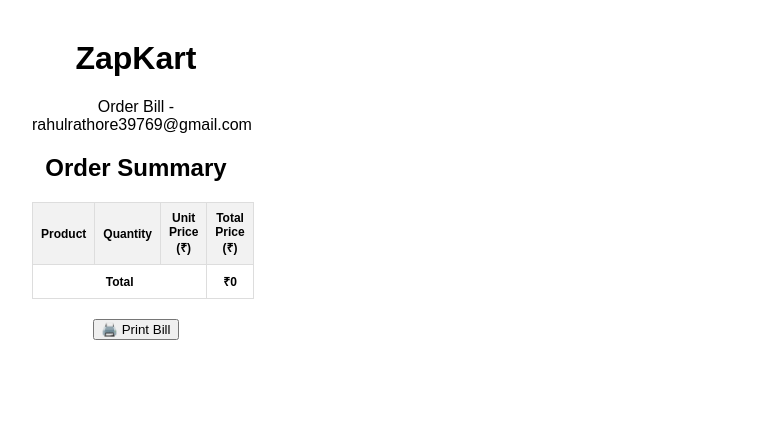
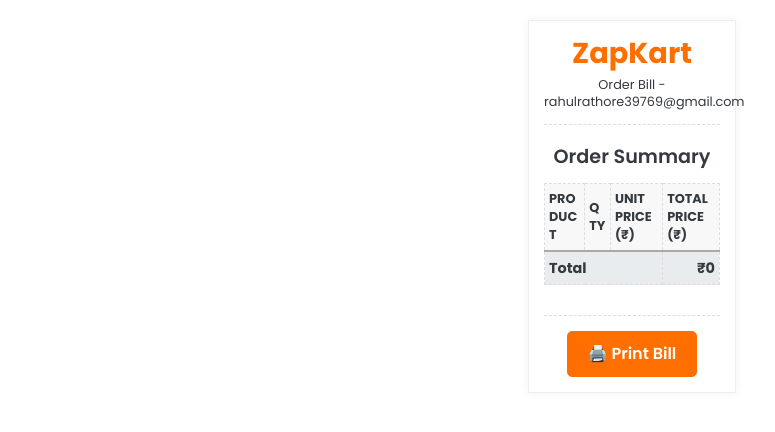
Before and after one commit to rahulrathore579/product_recognition_zapkart, a Flask app: template templates/bill.html in a window 1280 px wide. Shown: the top 432 px of the page, without its empty margins (8-783 px from the left). Run offline with Flask 3, Linux system fonts and the light colour scheme; the template is opened without the code that fills it, so the values that code supplies are empty; a user stored in the database is signed in.

Commit message:
Update bill.html

```diff
--- a/templates/bill.html
+++ b/templates/bill.html
@@ -3,18 +3,132 @@
 <head>
   <meta charset="UTF-8">
   <title>Bill - ZapKart</title>
+  <meta name="viewport" content="width=device-width, initial-scale=1">
+  <link href="https://cdn.jsdelivr.net/npm/bootstrap@5.3.0/dist/css/bootstrap.min.css" rel="stylesheet">
+  <link href="https://fonts.googleapis.com/css2?family=Poppins:wght@400;600;700&display=swap" rel="stylesheet">
   <style>
-    body { font-family: Arial, sans-serif; margin: 40px; width: 55mm; }
-    h2 { text-align: center; }
-    table { width: 100%; border-collapse: collapse; margin-top: 20px; }
-    th, td { border: 1px solid #ddd; padding: 8px; text-align: center; font-size: 12px; }
-    th { background-color: #f2f2f2; }
-    .total-row td { font-weight: bold; }
-    .logo { text-align: center; margin-bottom: 20px; }
-    .print-btn { text-align: center; margin-top: 20px; }
+    /*
+      NOTE: CSS variables are removed here because xhtml2pdf (pisa)
+      does not support them when generating PDFs.
+      Hardcoded hex values are used instead for colors.
+    */
+    body {
+      font-family: 'Poppins', sans-serif;
+      margin: 20px auto;
+      width: 55mm; /* Receipt printer typical width */
+      max-width: 55mm;
+      border: 1px solid #eee;
+      box-shadow: 0 0 10px rgba(0,0,0,0.05);
+      padding: 15px;
+      box-sizing: border-box;
+      color: #343a40; /* --dark-text */
+      line-height: 1.4;
+    }
+
+    h1 {
+      font-size: 1.8rem;
+      font-weight: 700;
+      color: #ff6f00; /* --primary-color */
+      margin-bottom: 5px;
+    }
+
+    h2 {
+      text-align: center;
+      font-size: 1.2rem;
+      font-weight: 600;
+      margin-top: 20px;
+      margin-bottom: 15px;
+      color: #343a40; /* --dark-text */
+    }
+
+    p {
+      font-size: 0.8rem;
+      margin-bottom: 3px;
+    }
+
+    .logo {
+      text-align: center;
+      margin-bottom: 20px;
+      padding-bottom: 10px;
+      border-bottom: 1px dashed #ddd;
+    }
+
+    table {
+      width: 100%;
+      border-collapse: collapse;
+      margin-top: 15px;
+      margin-bottom: 15px;
+      font-size: 0.8rem;
+    }
+
+    th, td {
+      border: 1px dashed #ddd;
+      padding: 6px 4px;
+      text-align: left;
+      word-break: break-word;
+    }
+
+    th {
+      background-color: #f8f8f8;
+      font-weight: 700;
+      color: #343a40; /* --dark-text */
+      text-transform: uppercase;
+    }
+
+    td:nth-child(2),
+    td:nth-child(3),
+    td:nth-child(4) {
+        text-align: right;
+    }
+
+    .total-row td {
+      font-weight: bold;
+      background-color: #e9ecef;
+      border-top: 2px solid #aaa;
+      font-size: 0.9rem;
+    }
+
+    .print-btn {
+      text-align: center;
+      margin-top: 30px;
+      padding-top: 15px;
+      border-top: 1px dashed #ddd;
+    }
+
+    .btn-primary {
+      background-color: #ff6f00; /* --primary-color */
+      border-color: #ff6f00; /* --primary-color */
+      color: #fff; /* --white */
+      padding: 10px 20px;
+      border-radius: 5px;
+      font-weight: 600;
+      transition: background-color 0.3s ease, border-color 0.3s ease;
+    }
+
+    .btn-primary:hover {
+      background-color: #e06000;
+      border-color: #e06000;
+    }
+
+    /* Print Specific Styles */
     @media print {
+      body {
+        margin: 0;
+        width: auto;
+        max-width: none;
+        border: none;
+        box-shadow: none;
+        padding: 0;
+        font-size: 10pt;
+      }
       .print-btn { display: none; }
-      body { margin: 0; }
+      h1 { font-size: 1.5rem; }
+      h2 { font-size: 1rem; }
+      p { font-size: 0.7rem; }
+      table { margin-top: 10px; margin-bottom: 10px; }
+      th, td { border: 1px solid #ddd; padding: 5px; font-size: 9pt; }
+      .total-row td { font-size: 10pt; }
+      .logo, .print-btn { border: none; padding-top: 0; padding-bottom: 0;}
     }
   </style>
   <script>
@@ -38,7 +152,7 @@
     <thead>
       <tr>
         <th>Product</th>
-        <th>Quantity</th>
+        <th>Qty</th>
         <th>Unit Price (₹)</th>
         <th>Total Price (₹)</th>
       </tr>
```
